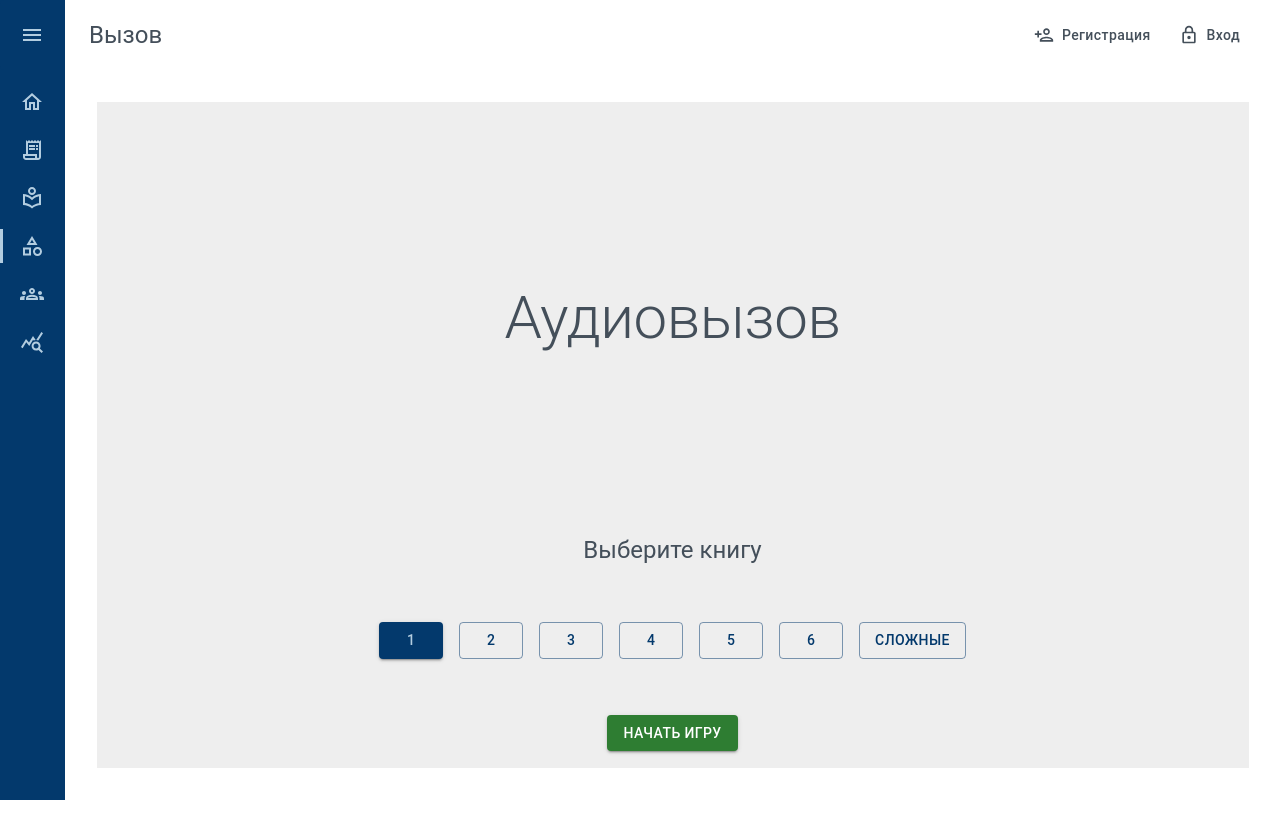
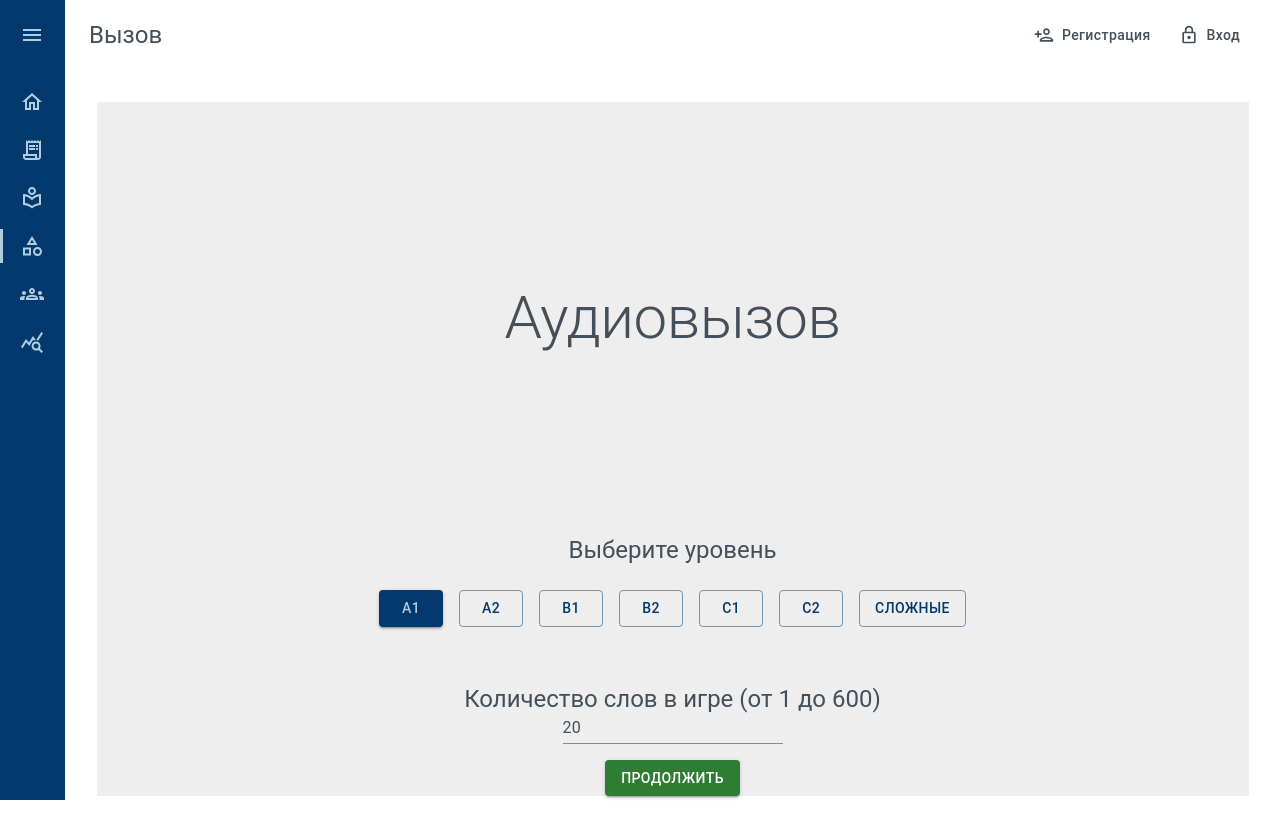
Before and after one commit to whityha/rslang, a React (Create React App) app: page /games/call in a window 1280 px wide. Before the commit the page ends 800 px from the top, so only its background shows below. Built offline with nearby package versions, Linux system fonts and the light colour scheme.

Commit message:
feat: add functional for select game-level

```diff
--- a/src/components/game-call/GameCall.tsx
+++ b/src/components/game-call/GameCall.tsx
@@ -1,17 +1,21 @@
 import { Box } from '@mui/material';
 import { useState } from 'react';
 import theme from '../../theme/theme';
-import GameCallMenu from './Menu/GameCallMenu';
-import GameCallPlay from './Play/GameCallPlay';
+import { START_PAGE } from './constants.tsx/constants';
+import GameCallMenu from './menu/GameCallMenu';
+import GameCallPlay from './play/GameCallPlay';
 import { TGameState } from './types';
 
 const GameCall = () => {
-  const [currentPage, setCurrent] = useState<number>(0);
-  const changeCurrentPage = (num: number) => {
+  const [wordsCount, setWordsCount] = useState(20);
+  const changeWordsCount = (num: number) => { setWordsCount(num); };
+
+  const [currentGroup, setCurrent] = useState<number>(0);
+  const changeCurrentGroup = (num: number) => {
     setCurrent(num);
   };
 
-  const [active, setActive] = useState<TGameState>('menu');
+  const [active, setActive] = useState<TGameState>(START_PAGE);
   const changeActive = (state: TGameState) => {
     setActive(state);
   };
@@ -22,14 +26,24 @@ const GameCall = () => {
       height: '100%',
     }}
     >
-      {active === 'menu'
-        ? (
-          <GameCallMenu
-            activeMain={[active, changeActive]}
-            wordPage={[currentPage, changeCurrentPage]}
-          />
-        )
-        : <GameCallPlay /> }
+      {
+        (active === 'menu')
+          ? (
+            <GameCallMenu
+              activeMain={[active, changeActive]}
+              wordGroup={[currentGroup, changeCurrentGroup]}
+              wordsCount={wordsCount}
+              changeWordsCount={changeWordsCount}
+            />
+          )
+          : (
+            <GameCallPlay
+              currentGroup={currentGroup}
+              activeMain={[active, changeActive]}
+              wordsCount={wordsCount}
+            />
+          )
+          }
     </Box>
   );
 };
--- a/src/components/game-call/Menu/GameCallMenu.tsx
+++ b/src/components/game-call/Menu/GameCallMenu.tsx
@@ -1,16 +1,31 @@
 import {
-  Box, Button, Typography, Stack,
+  Box, Button, Typography, Stack, Input,
 } from '@mui/material';
+import { useRef } from 'react';
 import theme from '../../../theme/theme';
 import { TGameState } from '../types';
 import ButtonBook from './ButtonBook';
+import GROUP_NAMES from '../constants.tsx/constants';
 
-const GameCallMenu = ({ activeMain, wordPage }:
+const GameCallMenu = ({
+  activeMain, wordGroup, wordsCount, changeWordsCount,
+}:
     {
       activeMain: [TGameState, (state: TGameState) => void],
-      wordPage: [number, (number: number) => void]}) => {
-  const [currentPage, changeCurrentPage] = wordPage;
-  const [active, changeActive] = activeMain;
+      wordGroup: [number, (number: number) => void],
+      wordsCount: number,
+      changeWordsCount: (number: number) => void,
+    }) => {
+  const [currentGroup, changeCurrentGroup] = wordGroup;
+  const [, changeActive] = activeMain;
+  const inputEl = useRef<HTMLDivElement | null>(null);
+  const handlePlay = () => {
+    if (inputEl.current) {
+      const input = inputEl.current?.firstElementChild as HTMLInputElement;
+      changeWordsCount(Number(input.value));
+    }
+    changeActive('game');
+  };
   return (
     <Box sx={{
       bgcolor: theme.palette.grey.A200,
@@ -21,22 +36,34 @@ const GameCallMenu = ({ activeMain, wordPage }:
     }}
     >
       <Typography variant="h2" my="3em">Аудиовызов</Typography>
-      <Typography variant="h5">Выберите книгу</Typography>
-      <Stack direction="row" spacing={2} my={7}>
-        <ButtonBook current={currentPage} id={0} changeCurrent={changeCurrentPage} inner="1" />
-        <ButtonBook current={currentPage} id={1} changeCurrent={changeCurrentPage} inner="2" />
-        <ButtonBook current={currentPage} id={2} changeCurrent={changeCurrentPage} inner="3" />
-        <ButtonBook current={currentPage} id={3} changeCurrent={changeCurrentPage} inner="4" />
-        <ButtonBook current={currentPage} id={4} changeCurrent={changeCurrentPage} inner="5" />
-        <ButtonBook current={currentPage} id={5} changeCurrent={changeCurrentPage} inner="6" />
-        <ButtonBook current={currentPage} id={6} changeCurrent={changeCurrentPage} inner="Сложные" />
+      <Typography variant="h5">Выберите уровень</Typography>
+      <Stack direction="row" spacing={2} mt={3} mb={7}>
+        {GROUP_NAMES.map((item, idx) => (
+          <ButtonBook
+            key={currentGroup + item}
+            current={currentGroup}
+            id={idx}
+            changeCurrent={changeCurrentGroup}
+            inner={item}
+          />
+        ))}
       </Stack>
+      <Typography variant="h5">Количество слов в игре (от 1 до 600)</Typography>
+      <Input
+        type="text"
+        ref={inputEl}
+        size="small"
+        defaultValue={wordsCount}
+        sx={{
+          marginBottom: '1rem',
+        }}
+      />
       <Button
         variant="contained"
         color="success"
-        onClick={() => changeActive(active === 'menu' ? 'game' : 'menu')}
+        onClick={handlePlay}
       >
-        НАЧАТЬ ИГРУ
+        Продолжить
 
       </Button>
 
--- a/src/components/game-call/Play/GameCallPlay.tsx
+++ b/src/components/game-call/Play/GameCallPlay.tsx
@@ -2,11 +2,22 @@ import {
   Box, Button, CircularProgress, IconButton, Stack, Typography,
 } from '@mui/material';
 import VolumeUpTwoToneIcon from '@mui/icons-material/VolumeUpTwoTone';
-import { useState } from 'react';
+import { useEffect, useState } from 'react';
 import theme from '../../../theme/theme';
+import api from '../../../inc/api';
+import { createRandomNumberArray, TRANSLATE_VARIANTS } from '../constants.tsx/constants';
+import { TGameState, TGameWord } from '../types';
+import { Words } from '../../../types/word';
 
-const GameCallPlay = () => {
-  const [currentWord] = useState('ПРИВЕТ');
+const GameCallPlay = ({ currentGroup, activeMain, wordsCount }:
+  {
+    currentGroup: number,
+    activeMain: [TGameState, (state: TGameState) => void],
+    wordsCount: number,
+  }) => {
+  const [gameArray, setGameArray] = useState([] as TGameWord[]);
+  const [isLoading, setLoading] = useState<boolean>(true);
+  const [, setError] = useState<boolean>(false);
 
   const value = 97;
   const minProgress = 30;
@@ -16,7 +27,45 @@ const GameCallPlay = () => {
     if (valueAccurance > minProgress && valueAccurance < maxProgress) return 'warning';
     return 'success';
   };
+
+  const INITINAL_ARRAY = createRandomNumberArray(30, [0, 29]);
+  let GAME_ARRAY;
+  let TRANSLATE_NUMBERS_ARRAY: Array<number>;
+  useEffect(() => {
+    Promise.all(INITINAL_ARRAY.map((page) => api('GET', `/words?group=${currentGroup}&page=${page}`)))
+      .then((responseData) => {
+        setLoading(false);
+        const allWords = responseData.reduce((finish, words) => [
+          ...finish,
+          ...words.data,
+        ], [] as Words);
+        GAME_ARRAY = createRandomNumberArray(wordsCount, [0, allWords.length - 1])
+          .map((wordIndex) => {
+            const createRusArray = (idx: number): Array<string> => {
+              TRANSLATE_NUMBERS_ARRAY = createRandomNumberArray(
+                TRANSLATE_VARIANTS,
+                [0, allWords.length - 1],
+              );
+              if (!TRANSLATE_NUMBERS_ARRAY.includes(idx)) {
+                return TRANSLATE_NUMBERS_ARRAY.map((item: number) => allWords[item].wordTranslate);
+              }
+              return createRusArray(idx);
+            };
+
+            const translateWords = createRusArray(wordIndex);
+            const translates = [allWords[wordIndex].wordTranslate, ...translateWords].sort();
+            return {
+              word: allWords[wordIndex],
+              translates,
+            };
+          });
+        setGameArray(GAME_ARRAY);
+      })
+      .catch(() => { setError(true); });
+  }, []);
   return (
+    isLoading ? <Box>LOADING....</Box>
+      : (
         <Box sx={{
           bgcolor: theme.palette.grey.A200,
           height: '100%',
@@ -54,30 +103,20 @@ const GameCallPlay = () => {
           </IconButton>
           <Stack direction="row" spacing={3}>
             <Button variant="contained">
-          {currentWord}
-          {' '}
-          1
+              {gameArray[0].translates[0]}
             </Button>
             <Button variant="contained">
-          {currentWord}
-          {' '}
-          2
-
+              {gameArray[0].translates[1]}
             </Button>
             <Button variant="contained">
-          {currentWord}
-          {' '}
-          3
-
+              {gameArray[0].translates[2]}
             </Button>
-        <Button variant="contained">
-          {currentWord}
-          {' '}
-          4
-
+            <Button variant="contained" onClick={() => { activeMain[1]('menu'); }}>
+              {gameArray[0].translates[3]}
             </Button>
           </Stack>
         </Box>
+      )
   );
 };
 
--- /dev/null
+++ b/src/components/game-call/constants.tsx/constants.tsx
@@ -0,0 +1,25 @@
+const GROUP_MENU_NAMES = ['A1', 'A2', 'B1', 'B2', 'C1', 'C2', 'Сложные'];
+export const START_PAGE = 'menu';
+export const TRANSLATE_VARIANTS = 3;
+export const createRandomNumberArray = (count: number, [min, max]: number[]): Array<number> => {
+  const randomNumber = (minimum: number, maximum: number):
+    number => Math.round(Math.random() * (maximum - minimum) + minimum);
+
+  const current: number[] = [];
+
+  const uniqNumber = (minimum: number, maximum: number): number => {
+    const random = randomNumber(minimum, maximum);
+    if (!current.includes(random)) {
+      current.push(random);
+      return random;
+    }
+    return uniqNumber(minimum, maximum);
+  };
+
+  if (min > max) throw new Error('Max must be bigger then min');
+  if (count > (max - min + 1)) throw new Error('We can\'t do this Array. Do count more');
+
+  return Array(count).fill(0).map((_) => uniqNumber(min, max));
+};
+
+export default GROUP_MENU_NAMES;
--- a/src/components/game-call/types.ts
+++ b/src/components/game-call/types.ts
@@ -1 +1,7 @@
+import { Word } from '../../types/word';
+
 export type TGameState = 'menu' | 'game'
+export type TGameWord = {
+    word: Word;
+    translates: Array<string>;
+}
```
Lines whose indentation alone changed are shown as unchanged.
